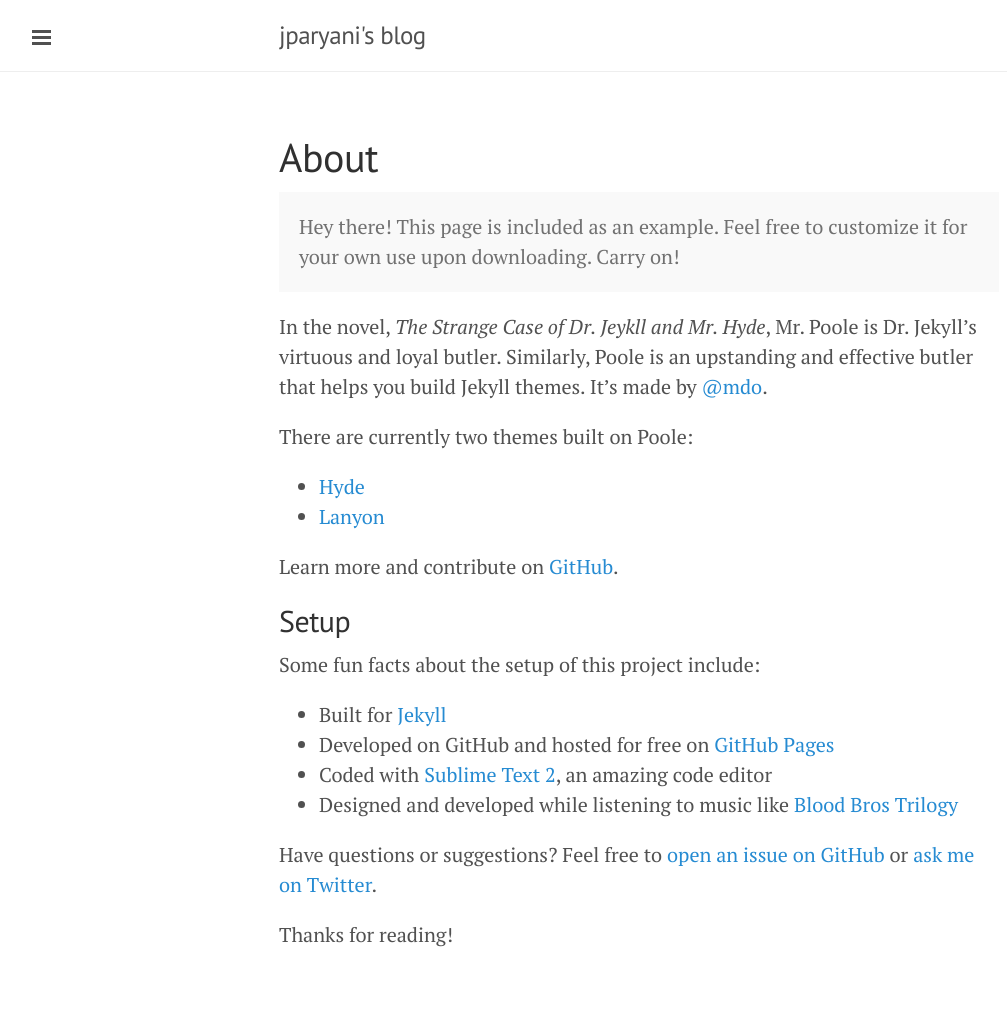
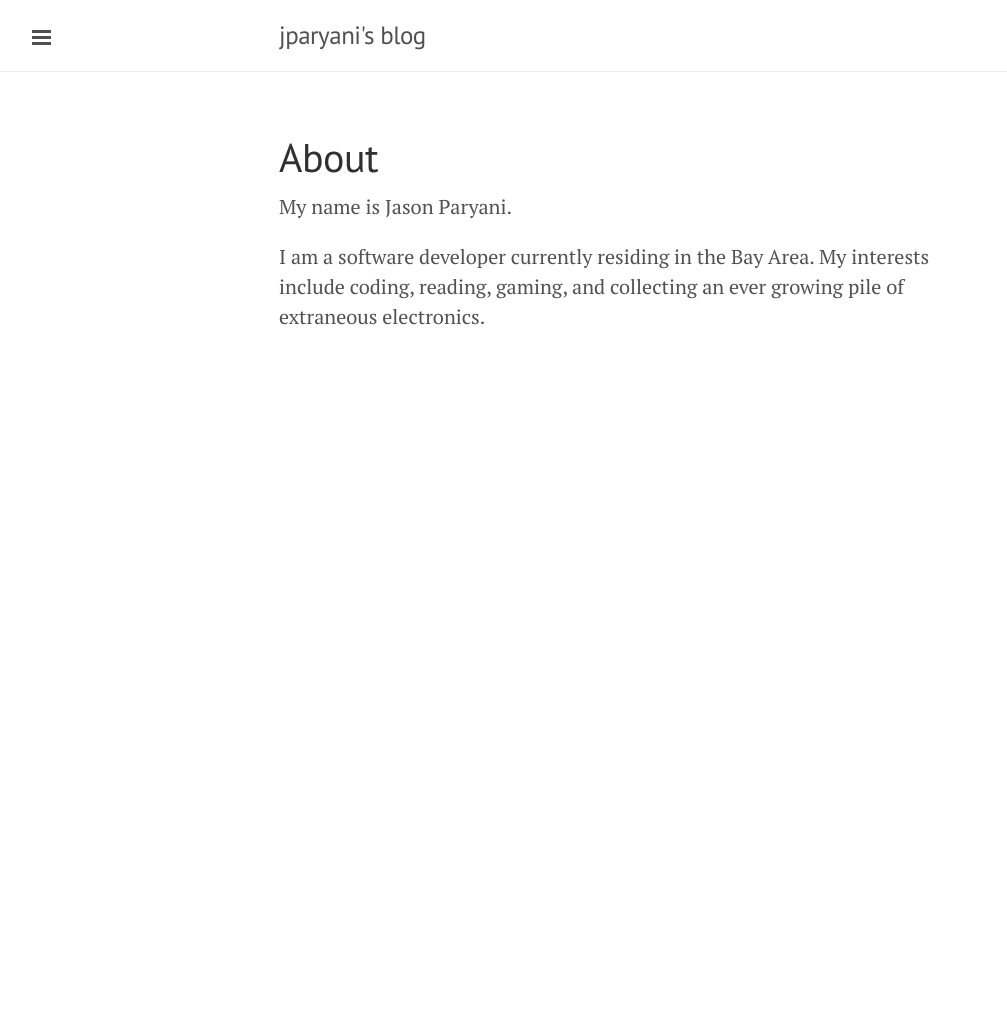
Before and after one commit to jparyani/jparyani.github.io, a Jekyll site: the page built from about.md, in a window 1280 px wide. Shown: the whole page, without its empty margins (1-1008 px from the left). Built offline with Jekyll 4.4.1, drawn with Linux system fonts in a browser that asks for light colours; Markdown is read by kramdown in place of the engine named in the settings; after the commit the page ends 900 px from its top, so only the background shows below that.

Commit message:
Change about page

```diff
--- a/about.md
+++ b/about.md
@@ -3,28 +3,6 @@ layout: page
 title: About
 ---
 
-<p class="message">
-  Hey there! This page is included as an example. Feel free to customize it for your own use upon downloading. Carry on!
-</p>
+My name is Jason Paryani.
 
-In the novel, *The Strange Case of Dr. Jeykll and Mr. Hyde*, Mr. Poole is Dr. Jekyll's virtuous and loyal butler. Similarly, Poole is an upstanding and effective butler that helps you build Jekyll themes. It's made by [@mdo](https://twitter.com/mdo).
-
-There are currently two themes built on Poole:
-
-* [Hyde](http://hyde.getpoole.com)
-* [Lanyon](http://lanyon.getpoole.com)
-
-Learn more and contribute on [GitHub](https://github.com/poole).
-
-## Setup
-
-Some fun facts about the setup of this project include:
-
-* Built for [Jekyll](http://jekyllrb.com)
-* Developed on GitHub and hosted for free on [GitHub Pages](https://pages.github.com)
-* Coded with [Sublime Text 2](http://sublimetext.com), an amazing code editor
-* Designed and developed while listening to music like [Blood Bros Trilogy](https://soundcloud.com/maddecent/sets/blood-bros-series)
-
-Have questions or suggestions? Feel free to [open an issue on GitHub](https://github.com/poole/issues/new) or [ask me on Twitter](https://twitter.com/mdo).
-
-Thanks for reading!
+I am a software developer currently residing in the Bay Area. My interests include coding, reading, gaming, and collecting an ever growing pile of extraneous electronics.
```
